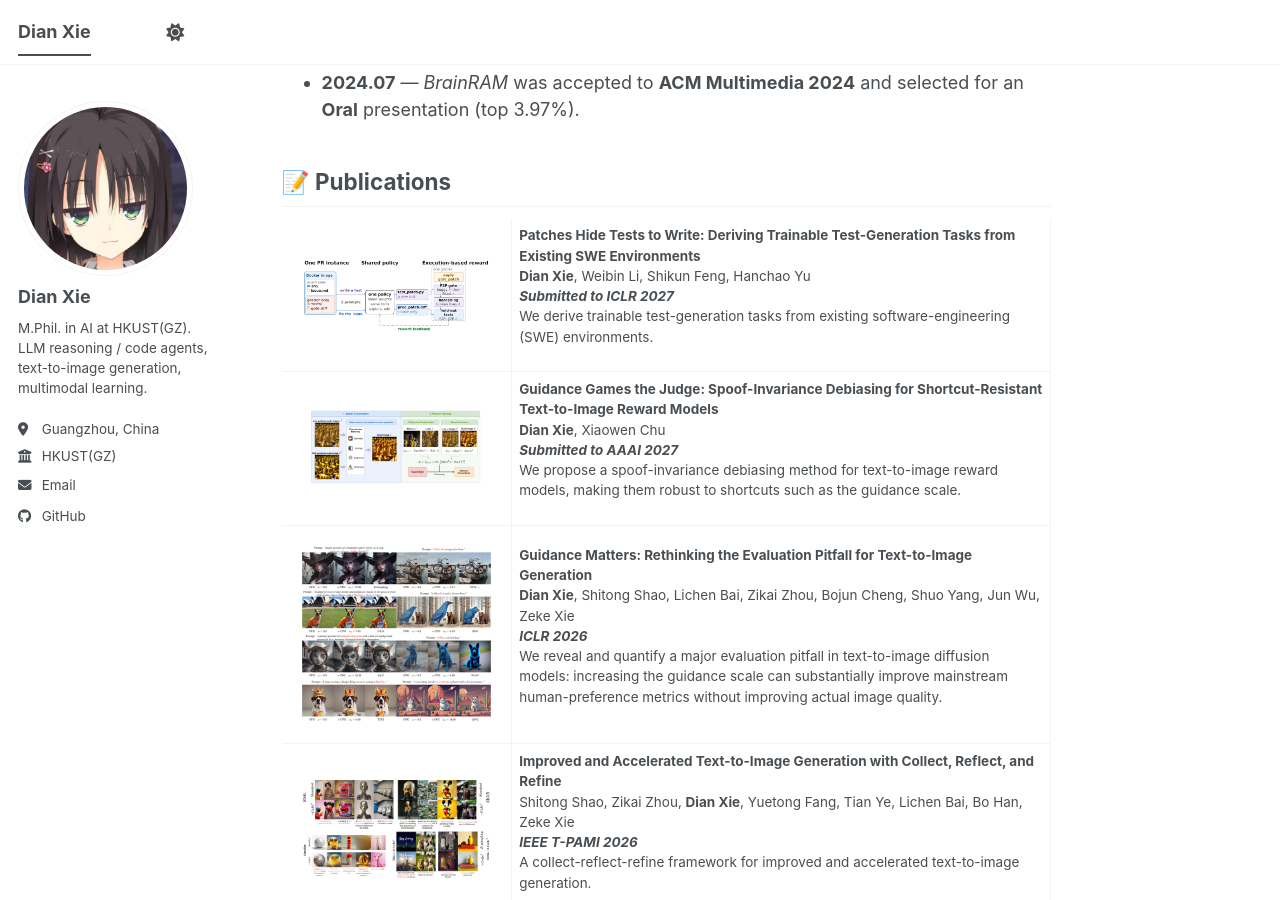
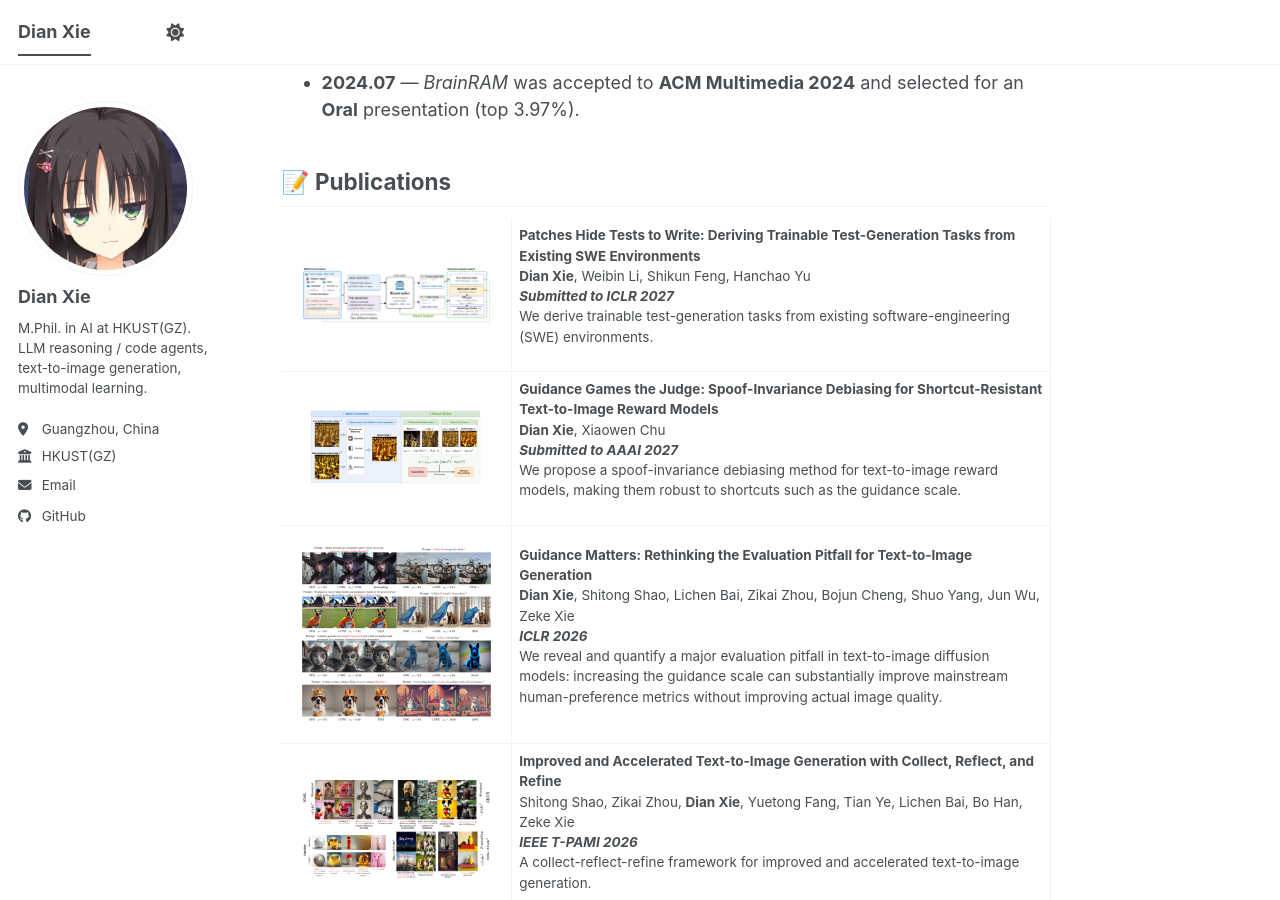
Before and after one commit to Maxwells-Ayakashi/maxwells-ayakashi.github.io, a Jekyll site: the page built from _pages/about.md, in a window 1280 px wide and 900 px high, scrolled down 655 px. Built offline with Jekyll 4.4.1, drawn with Linux system fonts in a browser that asks for light colours; a style sheet for code colours, icons or effects is not loaded.

Commit message:
ICLR2027 teaser: use correct 1-page teaser.pdf (user-provided, wide banner)

```diff
--- a/_pages/about.md
+++ b/_pages/about.md
@@ -26,7 +26,7 @@ My research interests lie in **LLM Reasoning / Code Agents**, **Text-to-Image Ge
 <table style="width:100%;border:0;border-spacing:0;border-collapse:separate;margin-right:auto;margin-left:auto;">
 <tbody>
 <tr>
-<td style="padding:20px;width:30%;max-width:30%" align="center"><img style="width:100%;max-width:100%" src="/images/pub-patches-teaser.png" alt="Patches Hide Tests to Write" /></td>
+<td style="padding:20px;width:30%;max-width:30%" align="center"><img style="width:100%;max-width:100%" src="/images/pub-patches-teaser-v2.png" alt="Patches Hide Tests to Write" /></td>
 <td width="75%" valign="center"><strong>Patches Hide Tests to Write: Deriving Trainable Test-Generation Tasks from Existing SWE Environments</strong><br />
 <b>Dian Xie</b>, Weibin Li, Shikun Feng, Hanchao Yu<br />
 <strong><em>Submitted to ICLR 2027</em></strong><br />
```
Also changed, not shown: images/pub-patches-teaser-v2.png (added), images/pub-patches-teaser.png (deleted), pub-teaser-pdf-page1.png (added).
